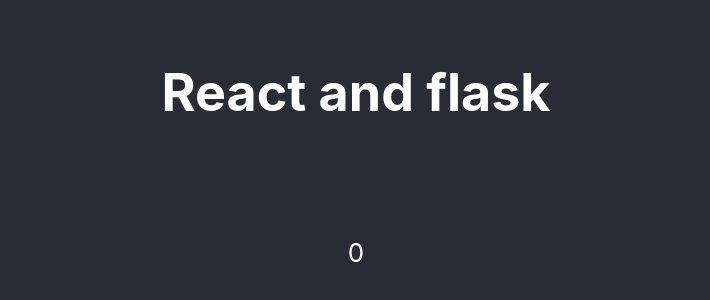
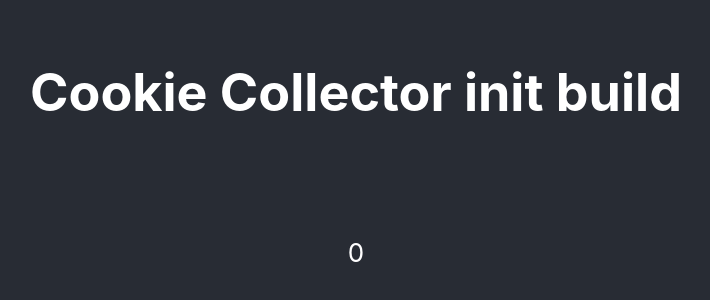
Before and after one commit to Rudi3601/CS520-Project, a React (Create React App) app in the folder frontend/: page / in a window 1280 px wide. Shown: the part 188-488 px from the top of the page, without its empty margins (284-994 px from the left). Built offline with nearby package versions, Linux system fonts and the light colour scheme; no server answers.

Commit message:
testing other branch

```diff
--- a/frontend/src/App.js
+++ b/frontend/src/App.js
@@ -31,7 +31,7 @@
   return (
       <div className="App">
           <header className="App-header">
-              <h1>React and flask</h1>
+              <h1>Cookie Collector init build</h1>
               {/* Calling a data from setdata for showing */}
               <p>{data.name}</p>
               <p>{data.age}</p>
```
